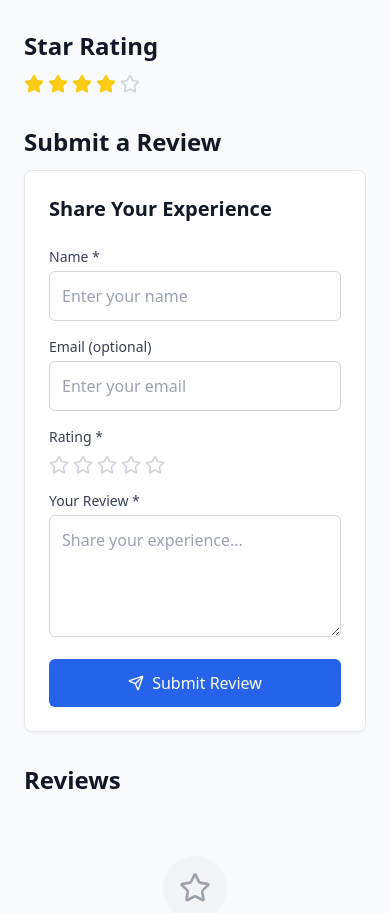
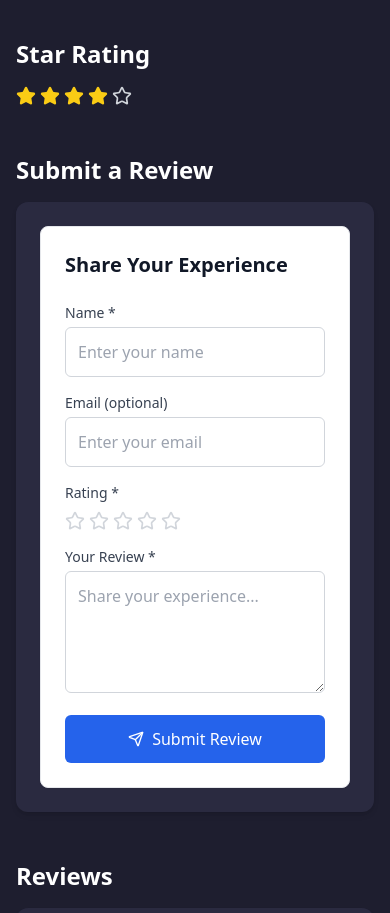
Before and after one commit to Njoro24/Makeja, a React (Vite) app: page / in a window 390 px wide. Shown: the part 1080-1993 px from the top of the page. Built offline with nearby package versions, Linux system fonts and the light colour scheme.

Commit message:
improve responsive design

```diff
--- a/src/App.jsx
+++ b/src/App.jsx
@@ -1,7 +1,6 @@
-import { BrowserRouter as Router, Routes, Route } from 'react-router-dom';
+import { BrowserRouter as Router, Routes, Route } from 'react-router-dom'
 import FAQ from './pages/FAQ'
 import NotFound from './pages/NotFound'
-
 
 import ReviewForm from './components/reviews/ReviewForm'
 import ReviewList from './components/reviews/ReviewList'
@@ -10,36 +9,37 @@ import StarRating from './components/reviews/StarRating'
 import Alert from './components/common/Alert'
 import LoadingSpinner from './components/common/LoadingSpinner'
 
-
 function App() {
   return (
     <Router>
-      <div className="min-h-screen bg-gray-50 text-gray-900 p-6">
-
-
+      <div className="min-h-screen bg-[#1E1E2F] text-white px-4 py-8 font-sans">
         <Routes>
           <Route path="/" element={<FAQ />} />
           <Route path="/faq" element={<FAQ />} />
           <Route path="*" element={<NotFound />} />
         </Routes>
 
-        <section className="my-10 space-y-8">
+        <section className="my-10 space-y-12 max-w-3xl mx-auto">
           <div>
-            <h2 className="text-2xl font-semibold mb-3">Star Rating</h2>
+            <h2 className="text-2xl font-semibold mb-4">Star Rating</h2>
             <StarRating rating={4} />
           </div>
 
           <div>
-            <h2 className="text-2xl font-semibold mb-3">Submit a Review</h2>
-            <ReviewForm />
+            <h2 className="text-2xl font-semibold mb-4">Submit a Review</h2>
+            <div className="bg-[#2A2A40] p-6 rounded-xl shadow-md">
+              <ReviewForm />
+            </div>
           </div>
 
           <div>
-            <h2 className="text-2xl font-semibold mb-3">Reviews</h2>
-            <ReviewList />
+            <h2 className="text-2xl font-semibold mb-4">Reviews</h2>
+            <div className="bg-[#2A2A40] p-6 rounded-xl shadow-md">
+              <ReviewList />
+            </div>
           </div>
 
-          <div className="flex items-center gap-6">
+          <div className="flex items-center gap-6 mt-12">
             <Alert type="success" message="Operation completed successfully." />
             <LoadingSpinner />
           </div>
```
